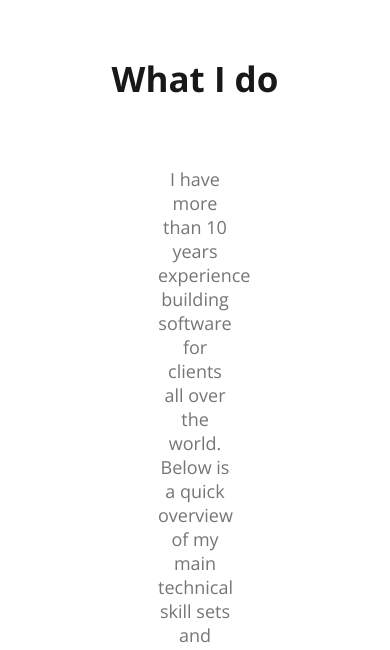
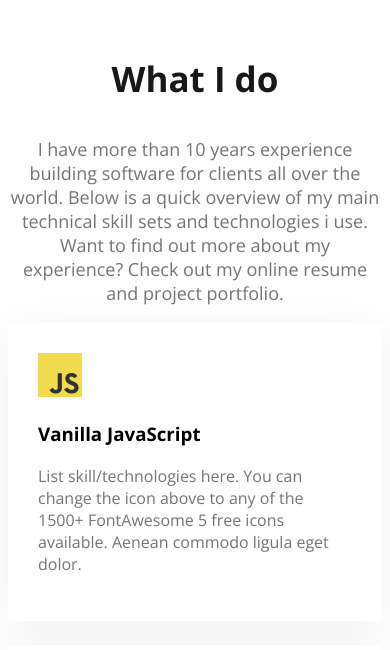
Before and after one commit to Oronno-Akter-Usha/developer-portfolio, a plain HTML site: page index.html in a window 390 px wide. Shown: the part 1860-2510 px from the top of the page. Drawn offline with nearby package versions, Linux system fonts and the light colour scheme.

Commit message:
responsive what-i-do section

```diff
--- a/styles/responsive.css
+++ b/styles/responsive.css
@@ -3,7 +3,8 @@
     nav, .banner{
         flex-direction: column;
     }
-    .banner, .about{
+    .banner, .about,
+        #what-i-do-desciption{
         padding: 0;
     }
 
```
